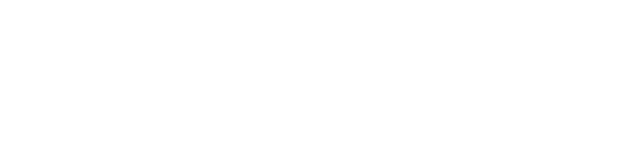
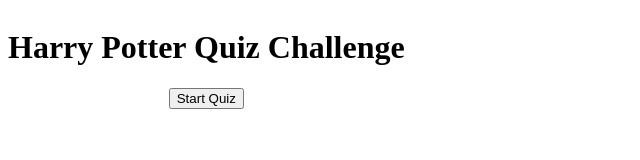
Before and after one commit to reaganjoseph26/Harry-Potter-Wiz-Quiz, a plain HTML site: page index.html in a window 1280 px wide. Shown: the whole page, without its empty margins (0-640 px from the left). Drawn offline with Linux system fonts and the light colour scheme.

Commit message:
inital HTML and CSS

```diff
--- a/assets/css/stylesheet.css
+++ b/assets/css/stylesheet.css
@@ -0,0 +1,7 @@
+body {
+    display: flex
+
+}
+main {
+    text-align: center;
+}
--- a/index.html
+++ b/index.html
@@ -7,6 +7,12 @@
     <link rel="stylesheet" href="assets/css/stylesheet.css"/>
 </head>
 <body>
+    <main>
+        <h1>Harry Potter Quiz Challenge</h1>
+         <div>
+             <button class="btn" type="submit">Start Quiz</button>
+         </div>
+        </main>
     <script src="assets/js/script.js"></script>
 </body>
 </html>
```
